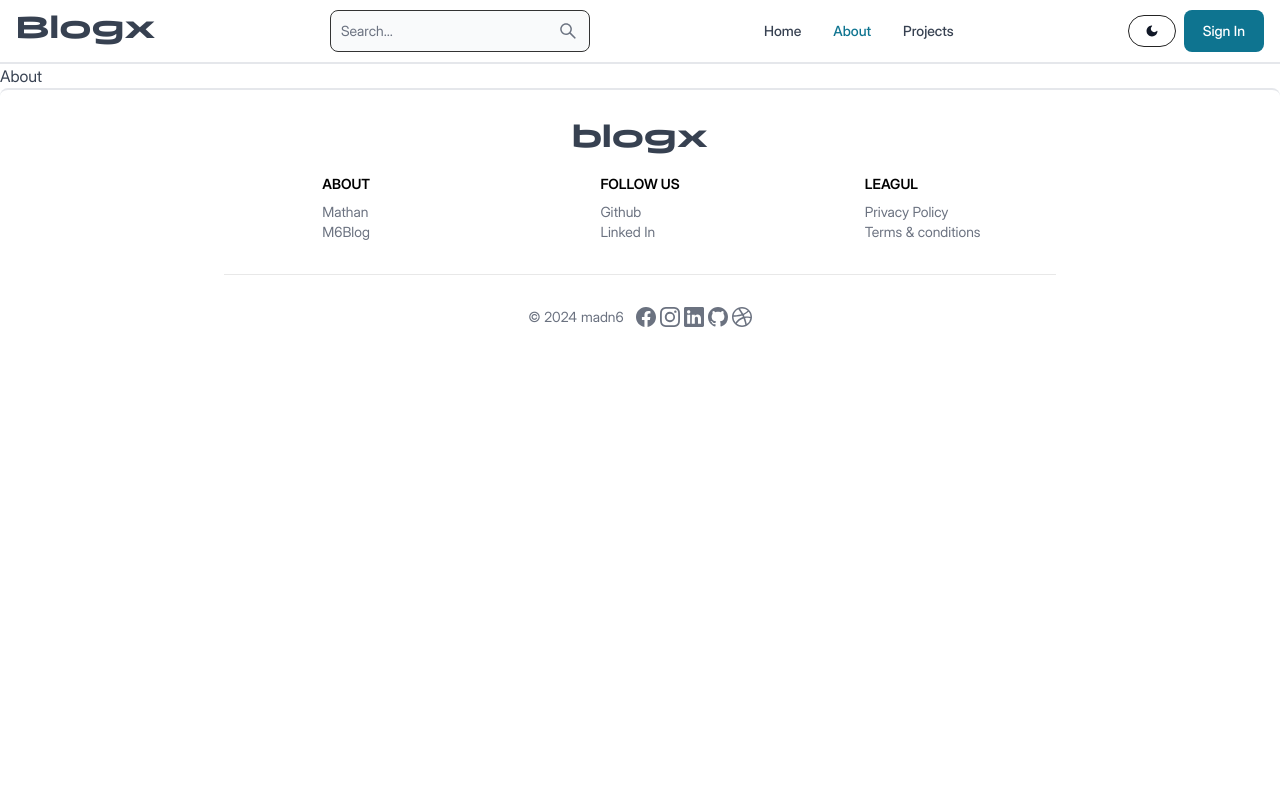
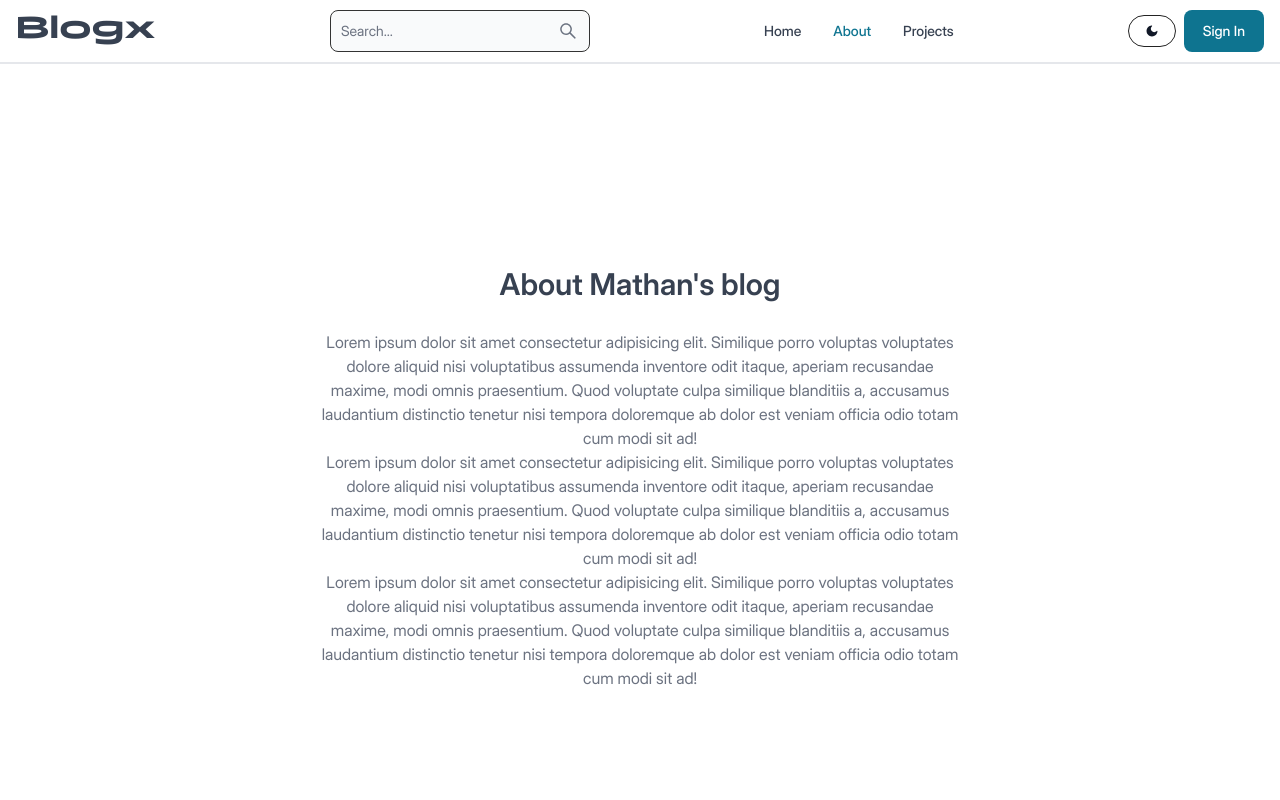
Before and after one commit to madn6/m6Blog, a React (Vite) app in the folder client/: page /about in a window 1280 px wide. Shown: the top 800 px of the page. Built offline with nearby package versions, Linux system fonts and the light colour scheme; no server answers.

Commit message:
project complete without no tweak

```diff
--- a/client/src/pages/About.jsx
+++ b/client/src/pages/About.jsx
@@ -1,6 +1,34 @@
-
 export default function About() {
-  return (
-    <div>About</div>
-  )
+	return (
+		<div className="min-h-screen flex items-center justify-center">
+			<div className="max-w-2xl  mx-auto text-center p-3">
+				<div className="dark:text-white">
+					<h1 className="text-3xl font font-semibold text-center my-7 ">About Mathan&apos;s blog</h1>
+					<div className="text-md text-gray-500 flex flex-col group-6">
+						<p>
+							Lorem ipsum dolor sit amet consectetur adipisicing elit. Similique porro voluptas
+							voluptates dolore aliquid nisi voluptatibus assumenda inventore odit itaque, aperiam
+							recusandae maxime, modi omnis praesentium. Quod voluptate culpa similique blanditiis
+							a, accusamus laudantium distinctio tenetur nisi tempora doloremque ab dolor est veniam
+							officia odio totam cum modi sit ad!
+						</p>
+						<p>
+							Lorem ipsum dolor sit amet consectetur adipisicing elit. Similique porro voluptas
+							voluptates dolore aliquid nisi voluptatibus assumenda inventore odit itaque, aperiam
+							recusandae maxime, modi omnis praesentium. Quod voluptate culpa similique blanditiis
+							a, accusamus laudantium distinctio tenetur nisi tempora doloremque ab dolor est veniam
+							officia odio totam cum modi sit ad!
+						</p>
+						<p>
+							Lorem ipsum dolor sit amet consectetur adipisicing elit. Similique porro voluptas
+							voluptates dolore aliquid nisi voluptatibus assumenda inventore odit itaque, aperiam
+							recusandae maxime, modi omnis praesentium. Quod voluptate culpa similique blanditiis
+							a, accusamus laudantium distinctio tenetur nisi tempora doloremque ab dolor est veniam
+							officia odio totam cum modi sit ad!
+						</p>
+					</div>
+				</div>
+			</div>
+		</div>
+	);
 }
--- a/client/src/pages/Home.jsx
+++ b/client/src/pages/Home.jsx
@@ -40,9 +40,6 @@ export default function Home() {
 					connected as we journey through topics that spark curiosity and ignite conversations.
 					Ready to discover your next favorite read? Let&apos;s get started!
 				</p>
-				<Link to="/search" className="text-sm  text-teal-500 font-semibold hover:underline">
-					View all posts
-				</Link>
 			</div>
 			<div className="max-w-6xl mx-auto p-3 flex flex-col">
 				{posts && posts.length > 0 && (
--- a/client/src/pages/Postpage.jsx
+++ b/client/src/pages/Postpage.jsx
@@ -116,6 +116,8 @@ export default function Postpage() {
 	};
 
 	const readingTime = post ? getReadingTime(post.content) : 0;
+	console.log('xxxxx',post);
+
 
 	return (
 		<div>
@@ -144,7 +146,7 @@ export default function Postpage() {
 					<div className="post__content" dangerouslySetInnerHTML={{ __html: cleanedContent }}></div>
 				</div>
 			</div>
-			<CommentSection postId={post._id} />
+			{post && <CommentSection postId={post._id} />}
 			<div className="flex flex-col justify-center items-center mb-5">
 				<h1 className="text-xl mt-5 dark:text-white font-semibold"> Recent articles</h1>
 				<div className="md:flex flex-wrap items-center justify-center gap-4  mx-4 my-4">
--- a/client/src/pages/Projects.jsx
+++ b/client/src/pages/Projects.jsx
@@ -1,6 +1,21 @@
 
 export default function Projects() {
-  return (
-    <div>Projects</div>
-  )
+	return (
+		<div>
+			<div className="min-h-screen flex flex-col items-center justify-center">
+				<div className="dark:text-white text-3xl mb-4">Mathan&apos;s Projects</div>
+				<div className="text-gray-500  px-12">
+					Lorem, ipsum dolor sit amet consectetur adipisicing elit. Itaque, et aut? Esse
+					perspiciatis laboriosam eveniet tenetur assumenda possimus? Eius, incidunt deserunt atque
+					aliquid consequuntur voluptate quo aliquam. Quod modi, aperiam perferendis vero, iure
+					saepe pariatur expedita aspernatur necessitatibus officia, maxime assumenda rem
+					voluptatibus nihil molestias consequatur nobis totam reiciendis mollitia libero ducimus
+					maiores? Expedita adipisci vitae rerum porro odit molestiae a tempora voluptas laudantium
+					asperiores doloribus soluta ipsa aut, id quam corrupti accusantium quasi totam. Possimus
+					corporis sequi natus labore ex neque corrupti, placeat aut sed molestias ut cumque, nemo
+					dicta odio a eius quidem illo. Velit quis similique nemo.
+				</div>
+			</div>
+		</div>
+	);
 }
--- a/client/src/pages/Search.jsx
+++ b/client/src/pages/Search.jsx
@@ -18,13 +18,13 @@ export default function Search() {
 	const navigate = useNavigate();
 
 	useEffect(() => {
-		// Extract query parameters from the URL
 		const urlParams = new URLSearchParams(location.search);
 		const searchTermFromUrl = urlParams.get('searchTerm') || '';
 		const sortFromUrl = urlParams.get('sort') || 'desc';
 		const categoryFromUrl = urlParams.get('category') || 'uncategorized';
 
-		// Update the sidebarData state
+		console.log('Category from URL:', categoryFromUrl); // Log the category from URL
+
 		setSidebarData((prevData) => ({
 			...prevData,
 			SearchTerm: searchTermFromUrl,
@@ -35,51 +35,39 @@ export default function Search() {
 		// Fetch posts from the backend
 		const fetchPosts = async () => {
 			try {
-				setLoading(true); // Start loading indicator
+				setLoading(true);
 
-				// Construct the query string from the updated state
 				const query = new URLSearchParams({
 					searchTerm: searchTermFromUrl,
 					sort: sortFromUrl,
 					category: categoryFromUrl
 				}).toString();
+				console.log('Fetch query:', query); // Log the query string
 				const res = await fetch(`/api/post/getposts?${query}`);
-				if (!res.ok) {
-					console.error('Failed to fetch posts:', res.statusText);
-					throw new Error(`HTTP error! status: ${res.status}`);
-				}
-				if (res.ok) {
+				if (!res.ok) throw new Error(`HTTP error! status: ${res.status}`);
+
 				const data = await res.json();
-					// Process posts
 				const processedPosts = data.posts.map((post) => {
 					const imgTagMatch = post.content.match(/<img\s+[^>]*src="([^"]*)"[^>]*>/);
-						const contentImage = imgTagMatch ? imgTagMatch[1] : post.image; // Use extracted image or fallback
+					const contentImage = imgTagMatch ? imgTagMatch[1] : post.image;
 					return { ...post, contentImage };
 				});
+
 				setPosts(processedPosts);
-					console.log('processedPosts:', processedPosts);
-					setLoading(false);
-					if (processedPosts.length === 9) {
-						setShowMore(true);
-					} else {
-						setShowMore(false);
-					}
-				}
+				setShowMore(processedPosts.length === 9);
 			} catch (error) {
 				console.error('Error fetching posts:', error.message);
 			} finally {
-				setLoading(false); // Stop loading indicator
+				setLoading(false);
 			}
 		};
 
 		fetchPosts();
 	}, [location.search]);
 
-	console.log('posts:', posts);
-
 	const handleChange = (e) => {
 		if (e.target.id === 'searchTerm') {
-			setSidebarData({ ...sidebarData, SearchTerm: e.target.value });
+			setSidebarData({ ...sidebarData, SearchTerm: e.target.value }); // Update SearchTerm
 		}
 		if (e.target.id === 'sort') {
 			const order = e.target.value || 'desc';
@@ -95,54 +83,40 @@ export default function Search() {
 		e.preventDefault();
 
 		const urlParams = new URLSearchParams();
-		urlParams.set('searchTerm', sidebarData.SearchTerm || ''); // Default to empty if no search term
-		urlParams.set('sort', sidebarData.sort || 'desc'); // Default to 'desc' if no sort is set
-		urlParams.set('category', sidebarData.category || 'uncategorized'); // Default to 'uncategorized' if no category is selected
+		urlParams.set('searchTerm', sidebarData.SearchTerm || '');
+		urlParams.set('sort', sidebarData.sort || 'desc');
+		urlParams.set('category', sidebarData.category || 'uncategorized');
 
-		const searchQuery = urlParams.toString(); // Create the query string
-		navigate(`/search?${searchQuery}`); // Navigate with the search query
+		navigate(`/search?${urlParams.toString()}`);
 	};
-
-	console.log(posts);
 
 	const handleShowMore = async () => {
 		try {
-			const numberOfPosts = posts.length;
-			const startIndex = numberOfPosts;
+			setLoading(true); // Start loading indicator
 
-			// Construct the query string
+			const startIndex = posts.length; // Determine the index from where to fetch
+
 			const urlParams = new URLSearchParams(location.search);
 			urlParams.set('startIndex', startIndex);
-			const query = urlParams.toString();
 
-			// Fetch posts from the API
-			const res = await fetch(`/api/post/getposts?${query}`);
-			if (!res.ok) {
-				console.error('Failed to fetch posts:', res.statusText);
-				throw new Error(`HTTP error! status: ${res.status}`);
-			}
+			// Fetch additional posts
+			const res = await fetch(`/api/post/getposts?${urlParams.toString()}`);
+			if (!res.ok) throw new Error(`HTTP error! status: ${res.status}`);
 
 			const data = await res.json();
-			// Process posts to extract content images
 			const processedPosts = data.posts.map((post) => {
 				const imgTagMatch = post.content.match(/<img\s+[^>]*src="([^"]*)"[^>]*>/);
-				const contentImage = imgTagMatch ? imgTagMatch[1] : post.image; // Use extracted image or fallback
+				const contentImage = imgTagMatch ? imgTagMatch[1] : post.image;
 				return { ...post, contentImage };
 			});
 
-			// Append new posts to the existing ones
+			// Append new posts to the existing posts
 			setPosts((prevPosts) => [...prevPosts, ...processedPosts]);
 
 			// Determine if "Show More" should be displayed
-			if (processedPosts.length === 9) {
-				setShowMore(true); // Show "Show More" if more posts can be loaded
-			} else {
-				setShowMore(false); // Hide "Show More" if fewer posts were fetched
-			}
-
-			console.log('processedPosts:', processedPosts);
+			setShowMore(processedPosts.length === 9);
 		} catch (error) {
-			console.error('Error fetching posts:', error.message);
+			console.error('Error fetching more posts:', error.message);
 		} finally {
 			setLoading(false); // Stop loading indicator
 		}
@@ -156,7 +130,7 @@ export default function Search() {
 						<label className="dark:text-white whitespace-nowrap font-semibold">Search Term</label>
 						<TextInput
 							onChange={handleChange}
-							value={sidebarData.SearchTerm || ''}
+							value={sidebarData.SearchTerm || ''} // Make sure value is bound correctly
 							placeholder="Search..."
 							id="searchTerm"
 							type="text"
@@ -187,13 +161,13 @@ export default function Search() {
 					Posts results
 				</h1>
 				<div className="p-7 flex flex-wrap justify-center gap-4">
+					{loading && <p className="text-xl text-gray-500">Loading...</p>}
 					{!loading && posts.length === 0 && (
-						<p className="text-xl text-gray-500 ">No posts found.</p>
+						<p className="text-xl text-gray-500">No posts found.</p>
 					)}
-					{loading && <p className="text-xl text-gray-500 ">Loading...</p>}
-					{!loading && posts && posts.map((post) => <PostCard key={post._id} post={post} />)}
+					{!loading && posts.map((post) => <PostCard key={post._id} post={post} />)}
 					{showMore && (
-						<button onClick={handleShowMore} className=" text-teal-500 hover:underline p-7 w-full">
+						<button onClick={handleShowMore} className="text-teal-500 hover:underline p-7 w-full">
 							Show More
 						</button>
 					)}
```
Lines whose indentation alone changed are shown as unchanged.
